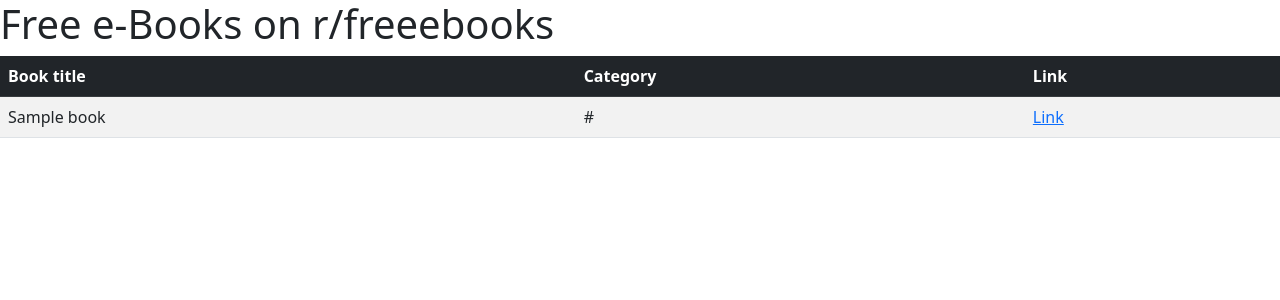
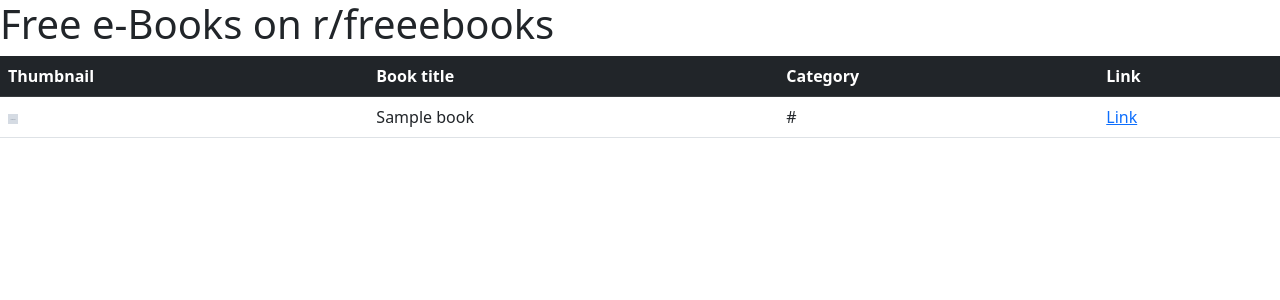
Before and after one commit to jumbonionga/redditFreebooks, a Python web app: template showbooks/templates/books.html in a window 1280 px wide. Shown: the top 300 px of the page. Run offline with Jinja, Linux system fonts and the light colour scheme; the template is opened without the code that fills it: most values are stand-ins (such as "Sample title", 1, 10 or a date in 2020); grey boxes marked "Sample" are stand-in pictures.

Commit message:
Added thumbnail and warning for NSFW content

```diff
--- a/showbooks/templates/books.html
+++ b/showbooks/templates/books.html
@@ -13,9 +13,10 @@
 <body>
     <h1>Free e-Books on r/freeebooks</h1>
 
-    <table class="table table-striped">
+    <table class="table table-hover">
         <thead class="table-dark">
             <tr>
+                <th>Thumbnail</th>
                 <th>Book title</th>
                 <th>Category</th>
                 <th>Link</th>
@@ -24,10 +25,20 @@
 
         <tbody>
             {% for book in books %}
+            {% if book.over_18 or book.link_flair_text == 'Erotica' %}
+            <tr class="bg-danger text-white">
+                {% else %}
             <tr>
+                {% endif %}
+                <td>
+                    {% if book.thumbnail != 'default' and book.over_18 != True %}
+                    <img src="{{ book.thumbnail }}" width="{{ book.thumbnail_width }}"
+                        height="{{ book.thumbnail_height }}">
+                    {% endif %}
+                </td>
                 <td>{{ book.title }}</td>
                 <td>{{ book.link_flair_text }}</td>
-                <td><a href="{{book.url}}" target="_blank">Link</a></td>
+                <td><a href="{{ book.url }}" target="_blank">Link</a></td>
             </tr>
             {% endfor %}
         </tbody>
```
